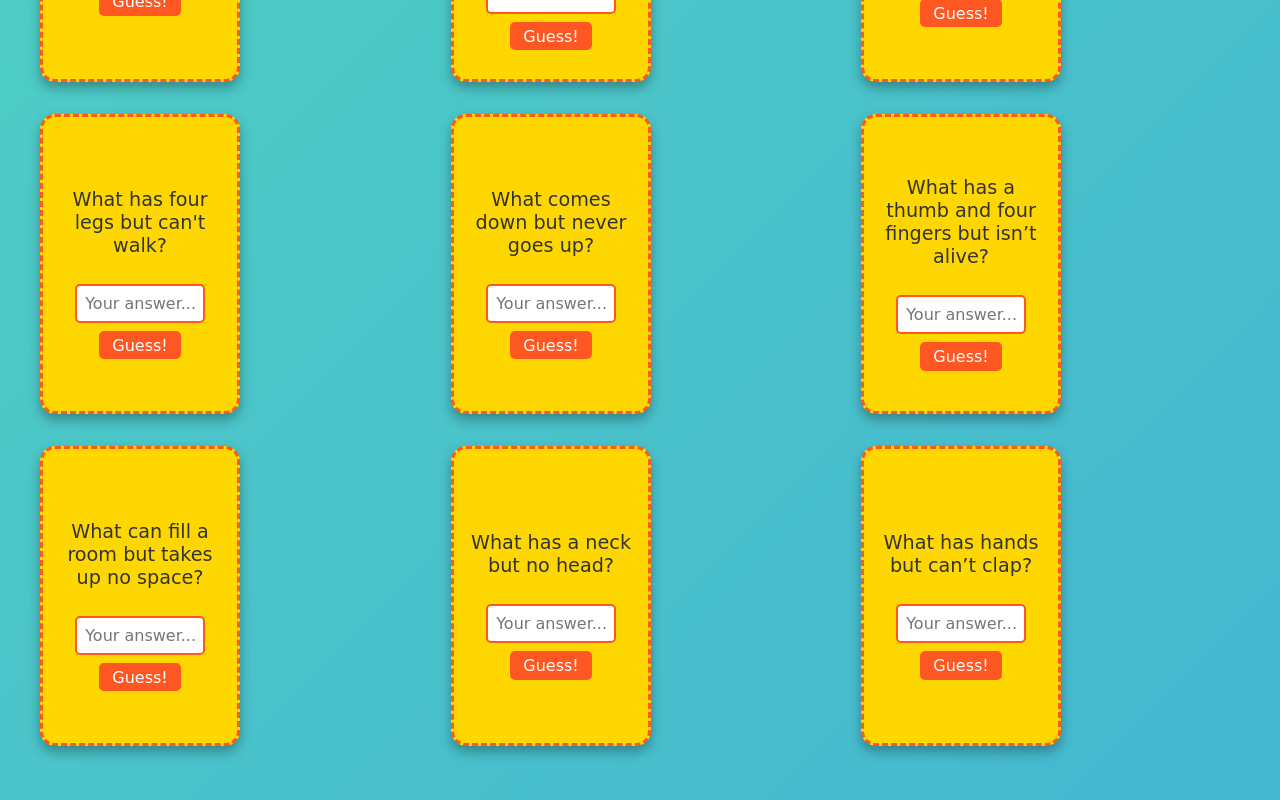
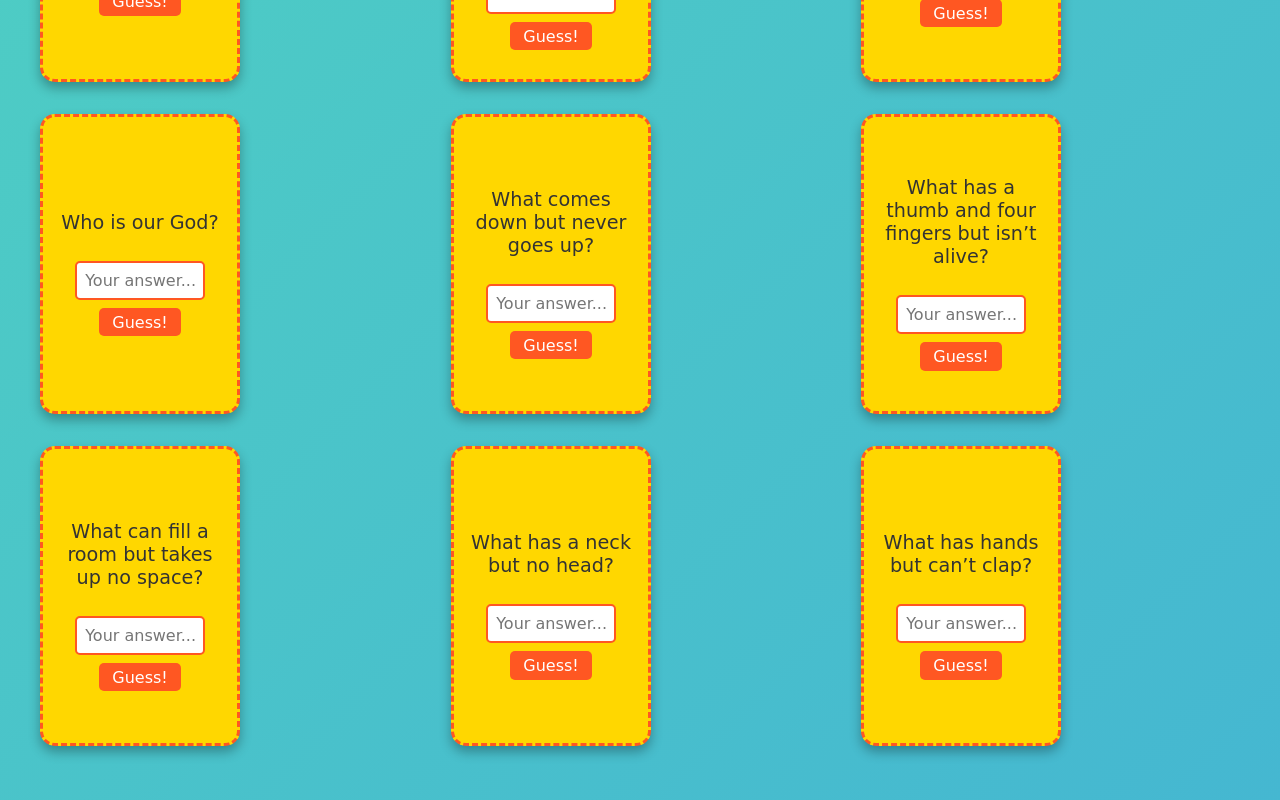
Before and after one commit to 4545bk/ourgallery, a Next.js app: page /gallery in a window 1280 px wide. Shown: the part 2341-3141 px from the top of the page. Built offline with nearby package versions, Linux system fonts and the light colour scheme.

Commit message:
Fix yarejal yalem xena

```diff
--- a/app/gallery/page.js
+++ b/app/gallery/page.js
@@ -175,11 +175,11 @@ export default function Gallery() {
         flipped: false
       },
       {
-        name: "Dope",
+        name: "Son of Mary ❤️",
         photo: "/images/foto (18).jpg",
-        question: "What has four legs but can't walk?",
-        answer: "Table",
-        audio: "/sounds/rap3.mp3",
+        question: "Who is our God?",
+        answer: "Jesus",
+        audio: "/sounds/yarejal.mp3",
         index: 18,
         flipped: false
       },
```
Also changed, not shown: 1 other file (tests, documents, lock files or other folders).
